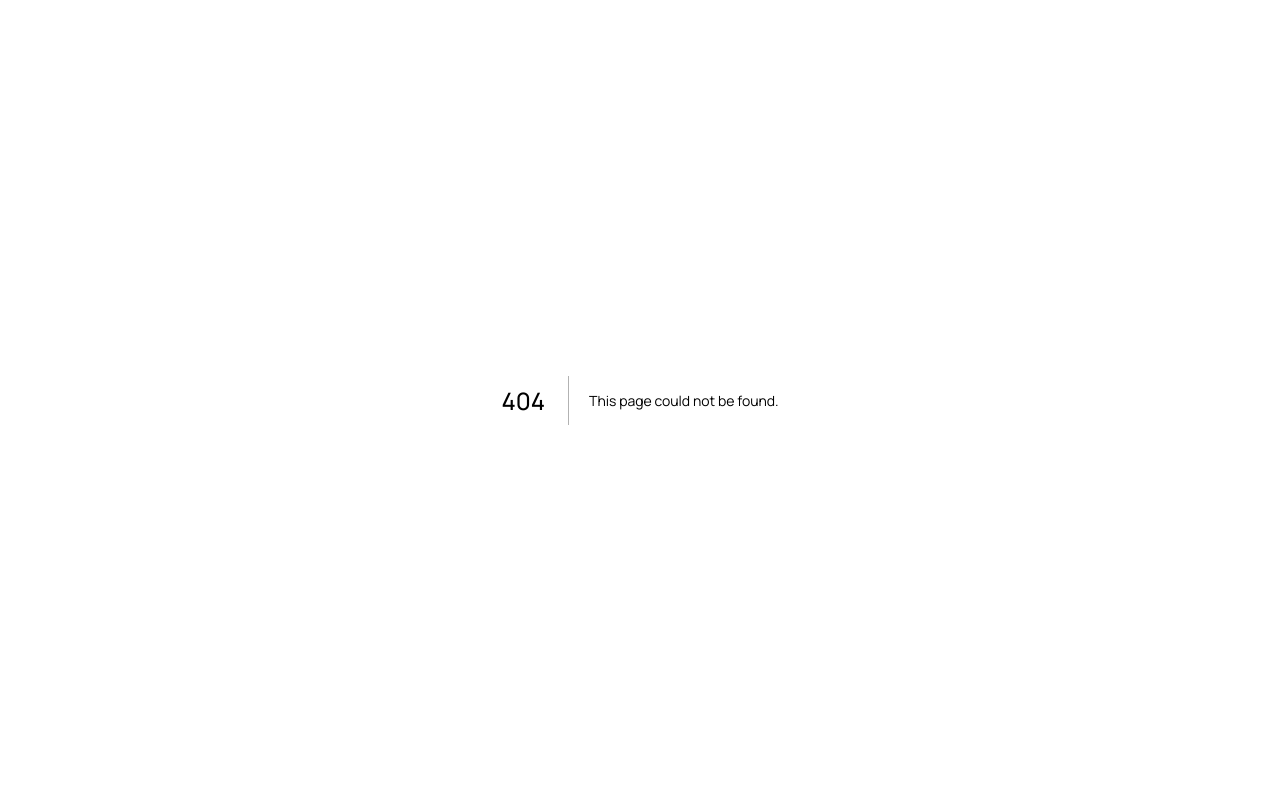
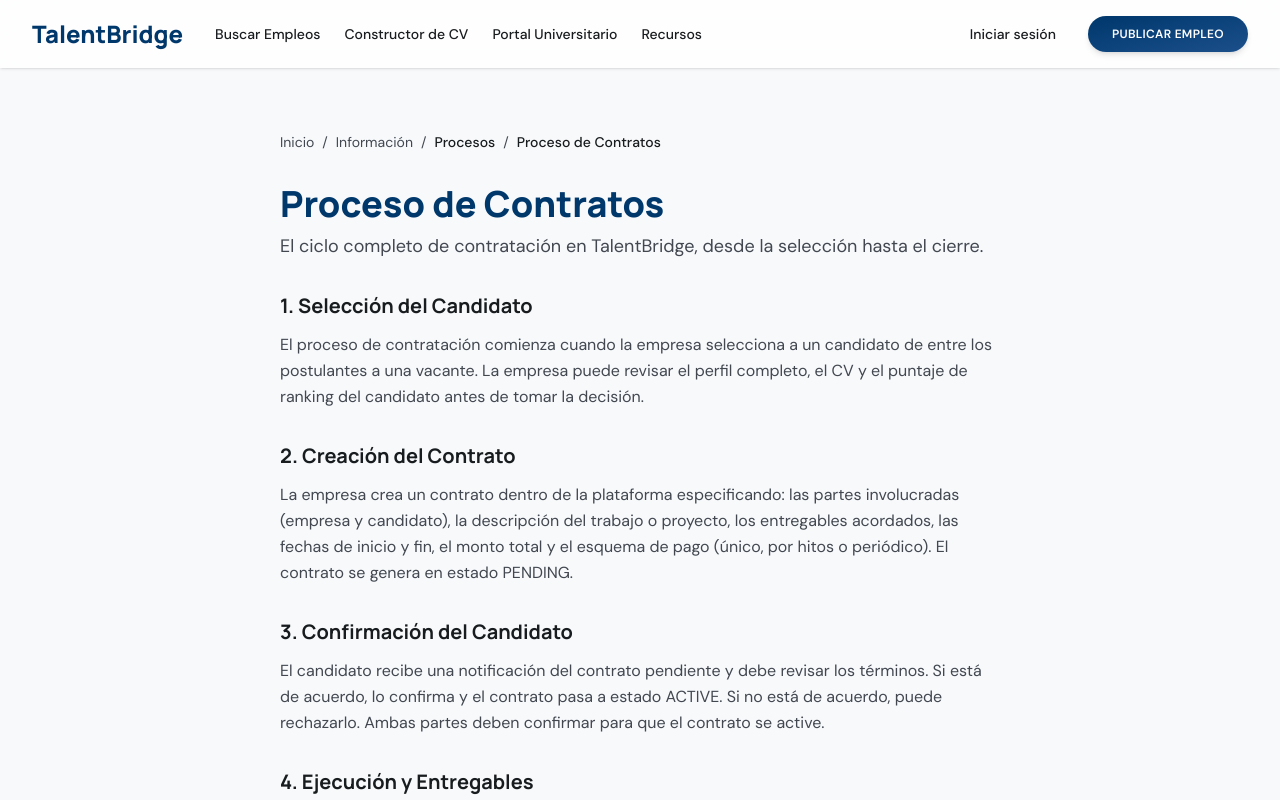
Before and after one commit to Timmy0825XD/talentbridge, a Next.js app in the folder frontend/: page /info/procesos/contratos in a window 1280 px wide. Before the commit this address had no page. Shown: the top 800 px of the page. Built offline with nearby package versions, Linux system fonts and the light colour scheme.

Commit message:
docs(frontend): agregar página de procesos de contratos

```diff
--- /dev/null
+++ b/frontend/app/(public)/info/procesos/contratos/page.tsx
@@ -0,0 +1,20 @@
+import { publicLinks } from "@/src/content/site-links";
+import { processesContent } from "@/src/content/processes";
+import InfoPageLayout from "@/src/components/info/InfoPageLayout";
+
+export default function ContractsProcessPage() {
+  const { title, description, steps } = processesContent.contracts;
+
+  return (
+    <InfoPageLayout title={title} description={description} breadcrumb={[{ label: "Información", href: publicLinks.resources }, { label: "Procesos" }, { label: title }]}>
+      <div className="space-y-8">
+        {steps.map((step) => (
+          <section key={step.title} className="space-y-3">
+            <h2 className="text-xl font-bold text-on-surface font-headline">{step.title}</h2>
+            <p className="text-on-surface-variant leading-relaxed">{step.content}</p>
+          </section>
+        ))}
+      </div>
+    </InfoPageLayout>
+  );
+}
```
